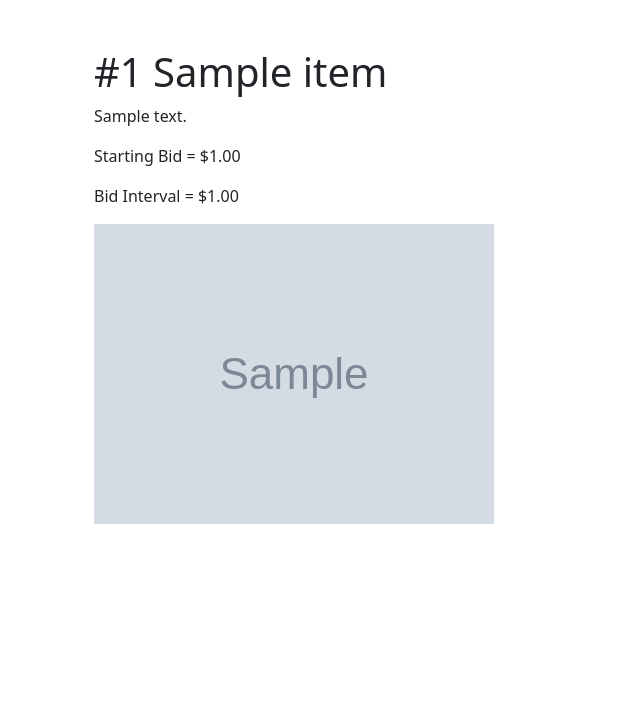
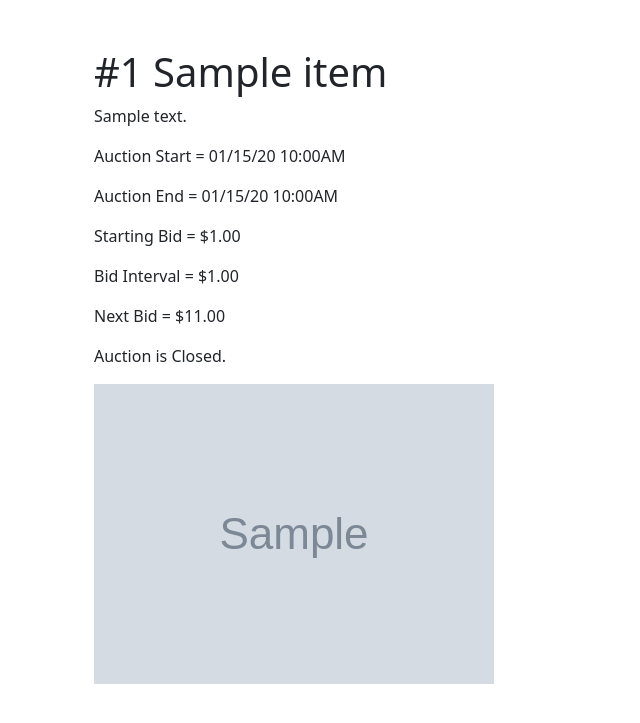
Before and after one commit to spwisner/silent-auction, a Flask app: page /auction-items/1 in a window 1280 px wide. Shown: the part 56-779 px from the top of the page, without its empty margins (0-640 px from the left). Run offline with Flask 2, Linux system fonts and the light colour scheme; tables that the repository leaves empty hold one stand-in row (values such as "Sample post"); grey boxes marked "Sample" are stand-in pictures.

Commit message:
Update Bid model

```diff
--- a/clean_db.py
+++ b/clean_db.py
@@ -1,5 +1,5 @@
 from silentauction import db
-from silentauction.models import Auction, User, Bid, AuctionItem
+from silentauction.models import Auction, User, Bid, AuctionItem, Photo
 
 def delete_all_rows(Model):
     try:
@@ -21,6 +21,7 @@ def clean_db():
     delete_all_rows(Auction)
     delete_all_rows(Bid)
     delete_all_rows(AuctionItem)
+    delete_all_rows(Photo)
 
 if __name__ == '__main__':
     print('Running clean_db')
--- a/silentauction/auction_items/templates/auction_items/view_auction_item.html
+++ b/silentauction/auction_items/templates/auction_items/view_auction_item.html
@@ -6,8 +6,38 @@
     <p>{{auction_item.description}}</p>
   </div>
   <div>
+    <p>Auction Start = {{auction_item.readable_auction_start()}}</p>
+    <p>Auction End = {{auction_item.readable_auction_end()}}</p>
     <p>Starting Bid = ${{auction_item.starting_bid}}</p>
     <p>Bid Interval = ${{auction_item.bid_interval}}</p>
+    <p>Next Bid = ${{next_bid}}</p>
+  </div>
+  <div>
+    {% if is_auction_item_active %}
+      {% if current_user.is_authenticated %}
+      <div class="d-flex">
+        <form action="{{ url_for('auction_items.bid_on_auction_item', auction_item_id=auction_item.id) }}">
+          <input class="visually-hidden" name="hidden_auction_item_id" value="{{auction_item.id}}" />
+          <input class="visually-hidden" name="hidden_bid_amount" value="{{next_bid}}" />
+          <input class="visually-hidden" name="hidden_user_id" value="{{current_user.id}}" />
+          <button type="submit" class="btn btn-primary">Bid</button>
+        </form>
+      </div>
+      {% else %}
+      <div>
+        <p>You must have an account and be authenticated to bid. Please <a href="{{url_for('users.register')}}">create an account</a> or <a href="{{url_for('users.login')}}">login</a> to continue</p>
+        <button type="button" class="btn btn-primary" disabled>Bid {{auction_item.next_bid}}</button>
+      </div>
+      {% endif %}
+    {% else %}
+    <div>
+      {% if has_auction_ended %}
+      <p>Auction is Closed.</p>
+      {% else %}
+      <p>Auction has not started yet.</p>
+      {% endif %}
+    </div>
+    {% endif %}
   </div>
   <div>
     {% for auction_item_photo in auction_item_photos %}
--- a/silentauction/auction_items/views.py
+++ b/silentauction/auction_items/views.py
@@ -1,14 +1,68 @@
-from flask import Blueprint, render_template, redirect, url_for
+from flask import Blueprint, render_template, redirect, url_for, request, flash
 from silentauction import db
-from silentauction.models import Auction, AuctionItem, Photo
+from silentauction.models import Auction, AuctionItem, Photo, Bid
+from silentauction.auction_items.forms import BidForm
+from datetime import datetime
 
 auction_items_blueprint = Blueprint('auction_items', __name__,
                                template_folder='templates/auction_items')
 
-@auction_items_blueprint.route('/<int:auction_item_id>')
+@auction_items_blueprint.route('/<int:auction_item_id>', methods=['GET', 'POST'])
 def view_auction_item(auction_item_id):
-    # Grab a list of auctions from database.
     auction_item = AuctionItem.query.get(auction_item_id)
+    highest_bid = Bid.query.filter_by(auction_item_id=auction_item.id).order_by(Bid.amount.desc()).first()
+    highest_bid_amount = None if (highest_bid is None) else highest_bid.amount
+    print(highest_bid_amount)
+    next_bid_amount = auction_item.starting_bid if (highest_bid_amount is None or highest_bid_amount < auction_item.starting_bid) else (highest_bid_amount + auction_item.bid_interval)
+
+    current_time = datetime.utcnow()
+    # is_auction_item_active = auction_item.auction_start < current_time < auction_item.auction_end
+    has_auction_started = current_time > auction_item.auction_start
+    has_auction_ended = current_time > auction_item.auction_end
+    is_auction_item_active = has_auction_started and not has_auction_ended
 
     auction_item_photos = Photo.query.filter_by(auction_item_id=auction_item.id)
-    return render_template('view_auction_item.html', auction_item=auction_item, auction_item_photos=auction_item_photos)
+    return render_template('view_auction_item.html',
+                           auction_item=auction_item,
+                           auction_item_photos=auction_item_photos,
+                           next_bid=next_bid_amount,
+                           has_auction_started=has_auction_started,
+                           has_auction_ended=has_auction_ended,
+                           is_auction_item_active=is_auction_item_active,
+                           )
+
+@auction_items_blueprint.route('/<int:auction_item_id>/bid', methods=['GET', 'POST'])
+def bid_on_auction_item(auction_item_id):
+    auction_item = AuctionItem.query.get(auction_item_id)
+    highest_bid = Bid.query.filter_by(auction_item_id=auction_item.id).order_by(Bid.amount.desc()).first()
+    highest_bid_amount = None if (highest_bid is None) else highest_bid.amount
+    print(highest_bid_amount)
+    next_bid_amount = auction_item.starting_bid if (highest_bid_amount is None or highest_bid_amount < auction_item.starting_bid) else (highest_bid_amount + auction_item.bid_interval)
+
+
+    #@TODO add validations
+
+    hidden_auction_item_id = request.args.get('hidden_auction_item_id')
+    hidden_bid_amount = request.args.get('hidden_bid_amount')
+    hidden_user_id = request.args.get('hidden_auction_item_id')
+
+    if hidden_auction_item_id and hidden_bid_amount and hidden_user_id:
+        print("WORKING")
+        print(hidden_auction_item_id)
+        print(hidden_bid_amount)
+        print(hidden_user_id)
+
+        bid = Bid(amount=next_bid_amount, auction_item_id=int(hidden_auction_item_id), user_id=int(hidden_user_id))
+        db.session.add(bid)
+        db.session.commit()
+        print(bid.id)
+        # db.session.add(user)
+        # db.session.commit()
+        flash('Thank you for bidding')
+        redirect(url_for('auction_items.view_auction_item', auction_item_id=auction_item.id))
+
+        auction_item = AuctionItem.query.get(auction_item_id)
+
+        return redirect(url_for('auction_items.view_auction_item', auction_item_id=auction_item.id))
+
+    raise ValueError("Invalid")
--- a/silentauction/models.py
+++ b/silentauction/models.py
@@ -116,12 +116,6 @@ class Auction (db.Model):
             raise ValueError(f"Invalid category provided. Must include one of the following: {allowed_categories}")
         return categoryName
 
-    def readable_auction_start(self):
-        return convert_to_readable_datetime(self.auction_start)
-
-    def readable_auction_end(self):
-        return convert_to_readable_datetime(self.auction_end)
-
     def report_auction_items(self):
         print("Here are the auction items:")
         for auction_item in self.auction_items:
@@ -166,20 +160,28 @@ class AuctionItem(db.Model):
     def __repr__(self):
         return f"Auction item is {self.name}"
 
+    def readable_auction_start(self):
+        return convert_to_readable_datetime(self.auction_start)
 
+    def readable_auction_end(self):
+        return convert_to_readable_datetime(self.auction_end)
 
 class Bid(db.Model):
     __tablename__ = "bids"
     id = db.Column(db.Integer, primary_key=True)
-    # created_at = db.Column(db.DateTime, default=datetime.utcnow, nullable=False)
-    # updated_at = db.Column(db.DateTime, default=datetime.utcnow, nullable=False)
+    amount = db.Column(db.Numeric(precision=10, scale=2), nullable=False, default=0)
+    created_at = db.Column(db.DateTime, default=datetime.utcnow, nullable=False)
+    updated_at = db.Column(db.DateTime, default=datetime.utcnow, nullable=False)
 
-    def __init__(self, name):
-        self.name = name
-        # self.created_at = created_at
-        # self.updated_at = updated_at
+    ## Foreign Keys
+    auction_item_id = db.Column(db.Integer,db.ForeignKey('auction_items.id'), nullable=False)
+    user_id = db.Column(db.Integer,db.ForeignKey('users.id'), nullable=False)
 
-    def __repr__(self):
-        return f"Bid has id {self.id}"
+    def __init__(self, amount, auction_item_id, user_id, created_at=None, updated_at=None):
+        self.amount = amount
+        self.created_at = created_at or datetime.utcnow()
+        self.updated_at = updated_at or datetime.utcnow()
+        self.auction_item_id = auction_item_id
+        self.user_id = user_id
 
 # db.create_all()
```
Also changed, not shown: migrations/versions/65c14c158e8f_update_bid_datamodel.py (added, +45 -0 lines), seed.py (+2 -5 lines), silentauction/auction_items/forms.py (+11 -0 lines).
